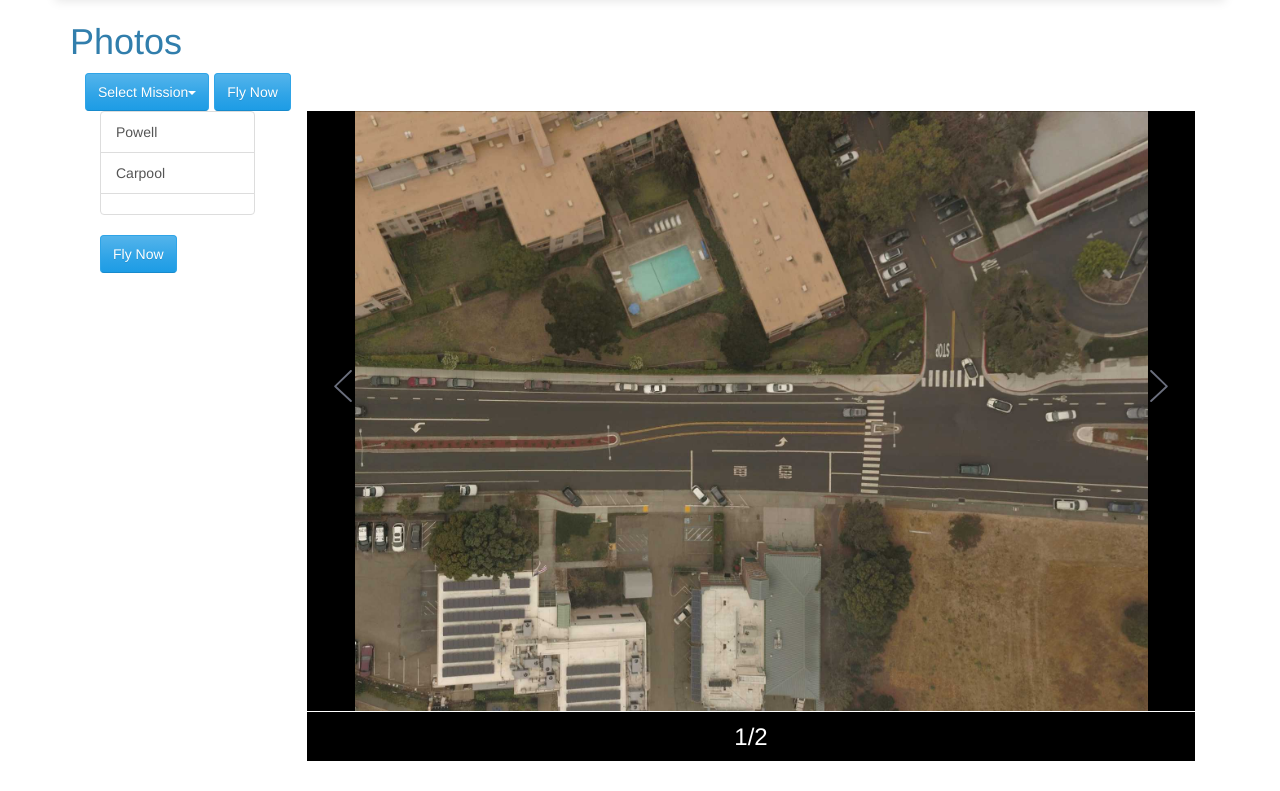
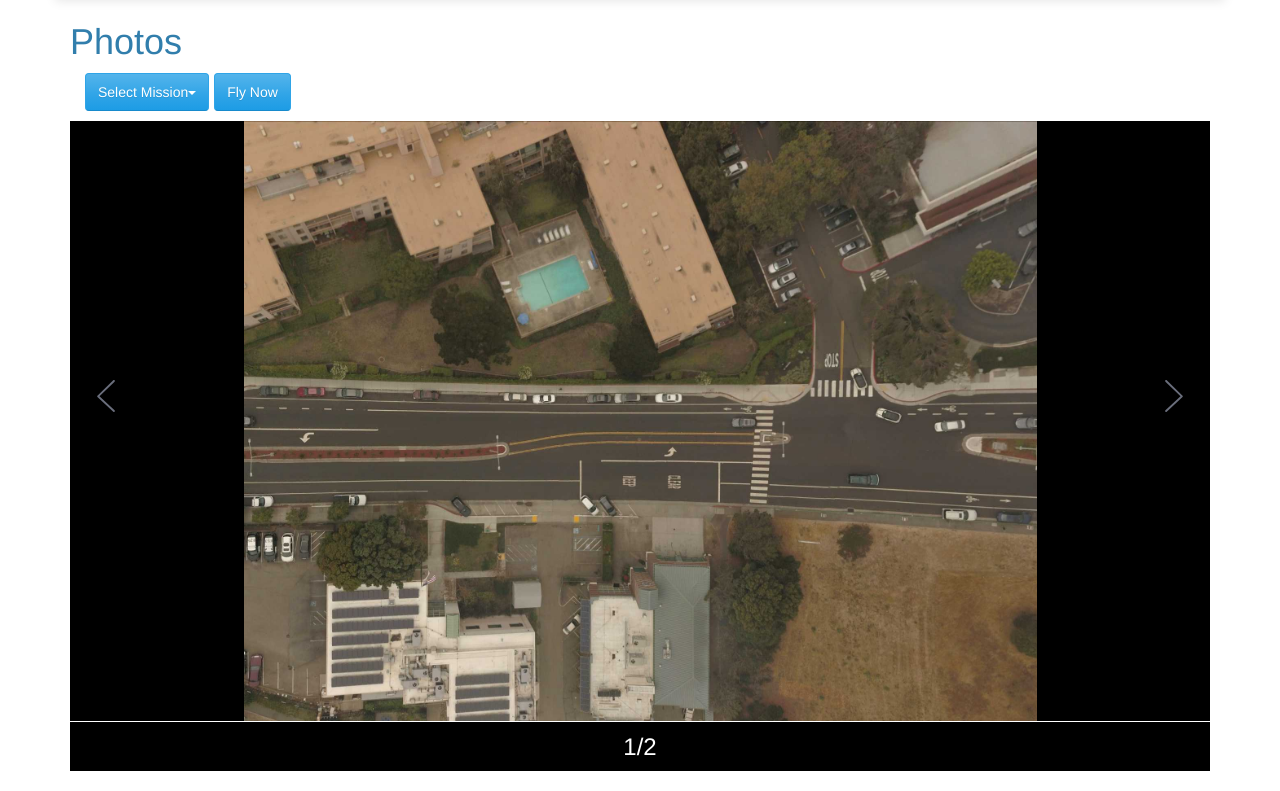
Before and after one commit to danielmcheng1/drone, a Flask app: page /photos in a window 1280 px wide; the page is wider, and only the part inside the window is pictured. Shown: the part 71-862 px from the top of that part. Before the commit the page ends 832 px from the top of that part, so only its background shows below. Run offline with Flask 2, Linux system fonts and the light colour scheme; some libraries are stand-ins or nearby versions.

Commit message:
Make photo viewer 100%

```diff
--- a/static/css/imageviewer.css
+++ b/static/css/imageviewer.css
@@ -228,8 +228,8 @@
 
 
 #image-gallery {
-  width: 80%;
-  float:right;
+  width: 100%;
+  float:left;
   position: relative;
   height: 650px;
   background: #000;
--- a/templates/photos.html
+++ b/templates/photos.html
@@ -5,7 +5,7 @@
     <h1>Photos</h1>
     <div class="col-md-12 col-sm-12">
         <div class="dropdown">
-            <div class="btn-toolbar" style="display=inline">
+            <div class="btn-toolbar" style="margin-bottom:10px">
                 <button type="button" class="btn btn-primary dropdown-toggle" data-toggle="dropdown">
                     Select Mission<span class="caret"></span></button>
                 <ul class="dropdown-menu" role="menu">
@@ -18,26 +18,12 @@
             </div>
         </div>
     </div>
-<table>
-
-        <div class="col-md-12 col-sm-12">
-            <div class="col-lg-2 col-md-3 col-sm-4">
-                <div class="list-group table-of-contents">
-                {% for mission in missions %}
-                    <a class="list-group-item" href="#{{mission}}">{{mission}}</a>
-                {% endfor %}
-                </div>
-                    <a class="btn btn-primary btn-md">Fly Now</a>
-            </div>
-
     <div id="image-gallery">
         <div class="image-container"></div>
         <img src="{{url_for('static', filename='images/left.svg')}}" class="prev"/>
         <img src="{{url_for('static', filename='images/right.svg')}}" class="next"/>
         <div class="footer-info">
             <span class="current"></span>/<span class="total"></span>
-                </div>
-            </div>
         </div>
     </div>
     <div class="row">
```
Lines whose indentation alone changed are shown as unchanged.
